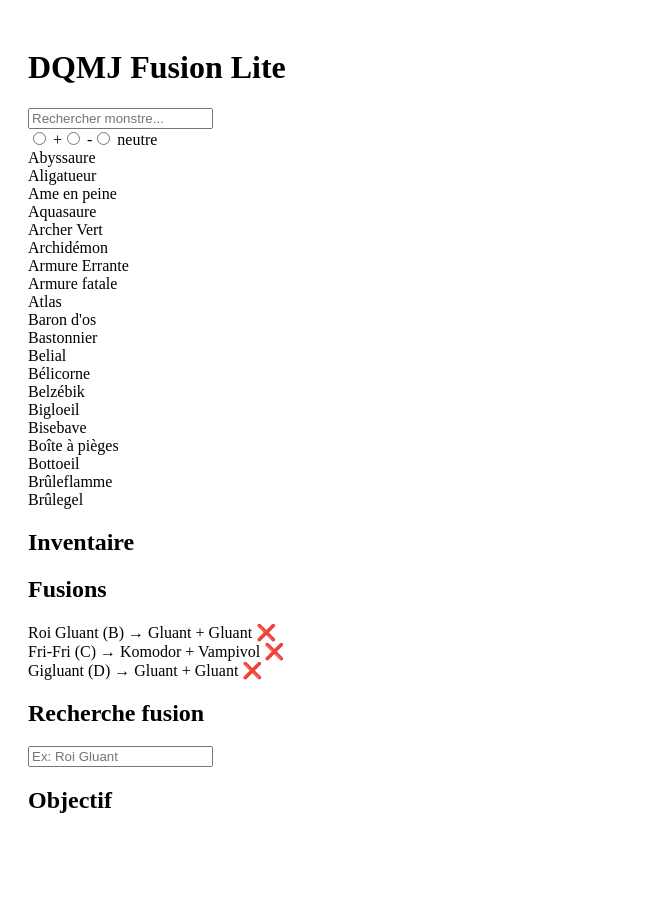
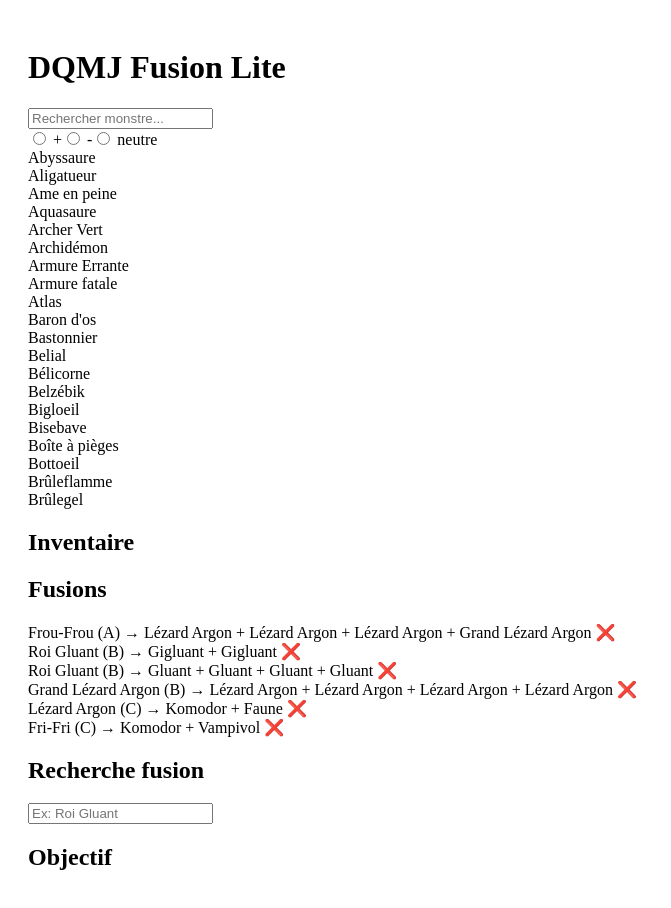
Before and after one commit to puebdev/dqmj-app, a React (Vite) app: page / in a window 1280 px wide. Shown: the top 908 px of the page, without its empty margins (0-671 px from the left). Before the commit the page ends 862 px from the top, so only its background shows below. Built offline with nearby package versions, Linux system fonts and the light colour scheme.

Commit message:
Update App.jsx

```diff
--- a/src/App.jsx
+++ b/src/App.jsx
@@ -3,8 +3,20 @@ import { monsters } from "./data/monsters.js";
 
 // Fusions exemple
 const fusions = [
-  { result: "Roi Gluant", parents: ["Gluant", "Gluant"], rank: "B" },
-  { result: "Gigluant", parents: ["Gluant", "Gluant"], rank: "D" },
+  // Roi Gluant (recettes réelles)
+  { result: "Roi Gluant", parents: ["Gigluant", "Gigluant"], rank: "B" },
+  { result: "Roi Gluant", parents: ["Gluant", "Gluant", "Gluant", "Gluant"], rank: "B" },
+
+  // Lézard Argon
+  { result: "Lézard Argon", parents: ["Komodor", "Faune"], rank: "C" },
+
+  // Grand Lézard Argon
+  { result: "Grand Lézard Argon", parents: ["Lézard Argon", "Lézard Argon", "Lézard Argon", "Lézard Argon"], rank: "B" },
+
+  // Frou-Frou
+  { result: "Frou-Frou", parents: ["Lézard Argon", "Lézard Argon", "Lézard Argon", "Grand Lézard Argon"], rank: "A" },
+
+  // Fri-Fri
   { result: "Fri-Fri", parents: ["Komodor", "Vampivol"], rank: "C" }
 ];
 
```
